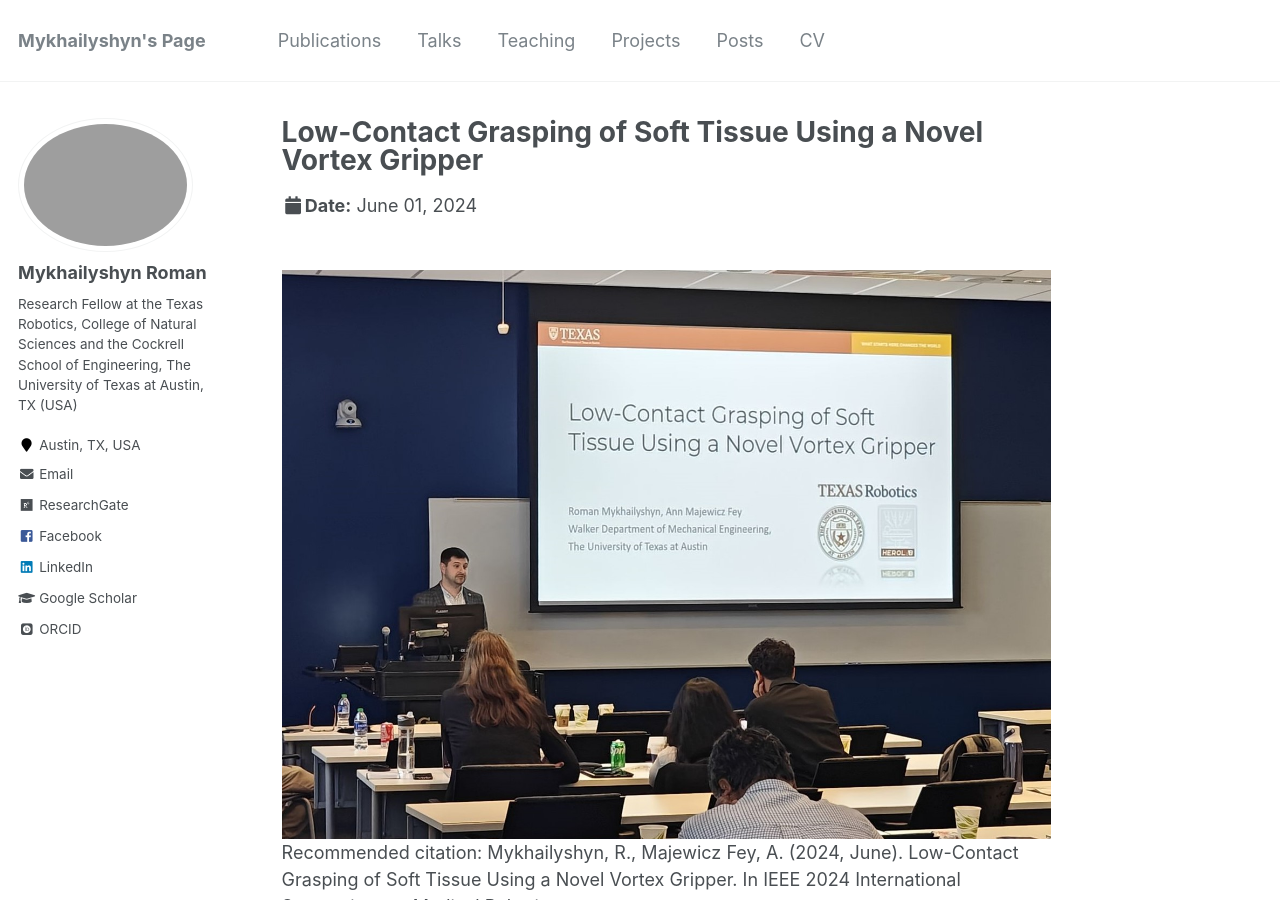
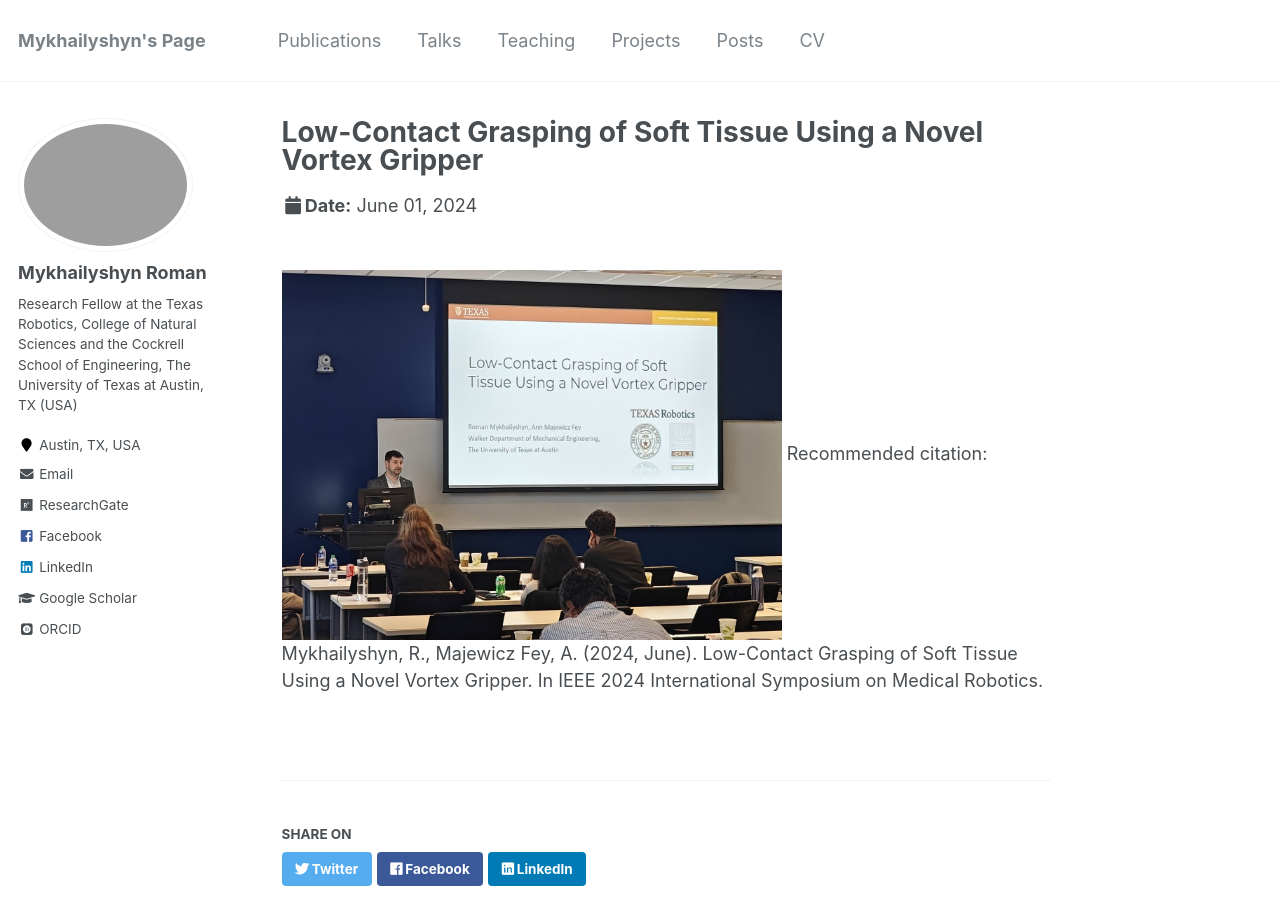
Before and after one commit to RomanMykhailyshyn/RomanMykhailyshyn.github.io, a Jekyll site: the page built from _talks/2024-ISMR.md, in a window 1280 px wide and 900 px high. Built offline with Jekyll 4.4.1, drawn with Linux system fonts in a browser that asks for light colours; some web fonts are replaced.

Commit message:
Update 2024-ISMR.md

```diff
--- a/_talks/2024-ISMR.md
+++ b/_talks/2024-ISMR.md
@@ -7,5 +7,5 @@ venue: "IEEE 2024 International Symposium on Medical Robotics"
 date: 2024-06-01
 location: "Atlanta, Georgia, USA"
 ---
-<br/><img src='/images/ISMR2024.jpg'>
+<br/><img src='/images/ISMR2024.jpg' width='500'>
 Recommended citation: Mykhailyshyn, R., Majewicz Fey, A. (2024, June). Low-Contact Grasping of Soft Tissue Using a Novel Vortex Gripper. In IEEE 2024 International Symposium on Medical Robotics.
```
